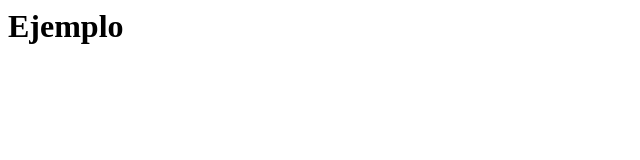
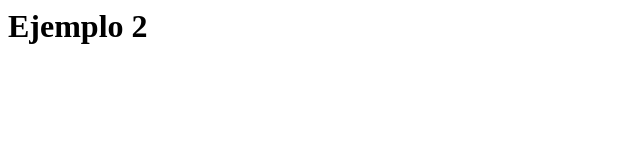
Before and after one commit to adri27infor/EjemploRepositorio, a plain HTML site: page index.html in a window 1280 px wide. Shown: the full height of the page, 0-640 px from the left. Drawn offline with Linux system fonts and the light colour scheme.

Commit message:
segundo commit

```diff
--- a/index.html
+++ b/index.html
@@ -3,6 +3,6 @@
         <title>Pagina de ejemplo</title>
     </head>
     <body>
-        <h1>Ejemplo</h1>
+        <h1>Ejemplo 2</h1>
     </body>
 </html>
```
